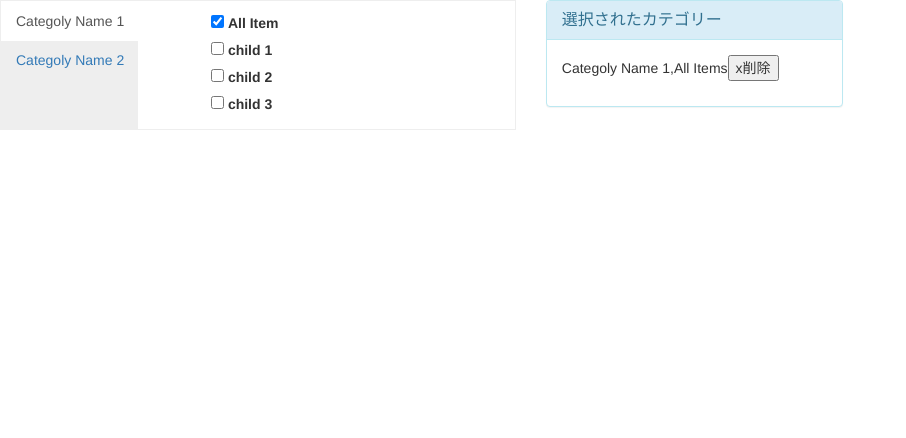
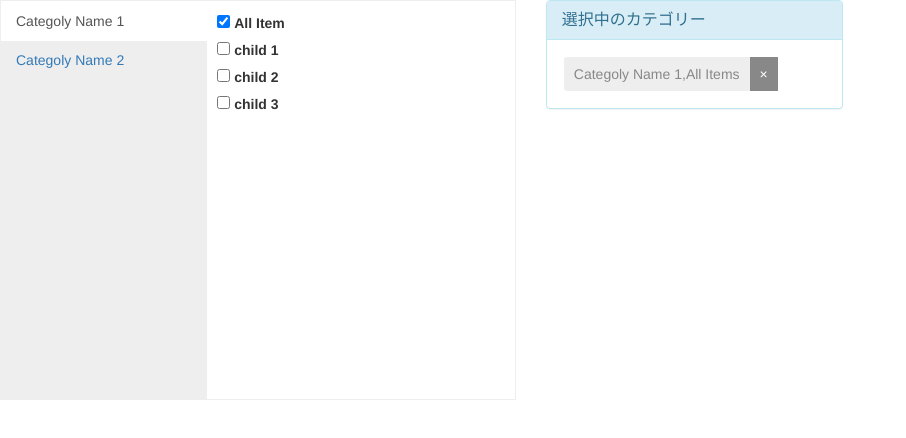
Before and after one commit to ysztnk4/verticalTabList, a website: page public/verticalTab.html in a window 1280 px wide. Both pictures are taken after a click on the checkbox "All Item". Shown: the whole page, without its empty margins (0-906 px from the left). Drawn offline with nearby package versions, Linux system fonts and the light colour scheme.

Commit message:
style: タブ・ラベル部分、選択済みカテゴリーの見た目を修正

```diff
--- a/public/verticalTab.html
+++ b/public/verticalTab.html
@@ -7,14 +7,16 @@
   <link rel="stylesheet" href="src/css/bootstrap.min.css">
 
   <style>
-  .navList {
+  .verticalTabList {
+    height:400px;
     border: 1px solid #eee;
     position: relative;
-    padding-left: 200px;
+    padding-left: 40%;
   }
 
-  .navList .nav-tabs {
+  .verticalTabList .nav-tabs {
     height: 100%;
+    width:40%;
     overflow-x: scroll;
     border: none;
     position: absolute;
@@ -23,24 +25,48 @@
     top: 0;
   }
 
-  .navList .nav-tabs li {
+  .verticalTabList .nav-tabs li {
     float: none;
     display: block;
   }
 
-  .navList .nav-tabs a {
+  .verticalTabList .nav-tabs a {
     margin-right: -1px;
     border-radius: 0;
     border: none;
   }
 
-  .navList .nav-tabs li.active a {
+  .verticalTabList .nav-tabs li.active a {
     border: none;
   }
 
-  .navList .tab-content {
+  .verticalTabList .tab-content {
     padding: 10px;
+    height: 100%;
+    overflow-x: scroll;
   }
+  .checkedList--item {
+    display:inline-block;
+    border-radius:3px;
+    margin:2px;
+    background:#eee;
+    color:#888;
+  }
+  .checkedList--item span {
+    padding :10px;
+  }
+  .checkedList--item button {
+    padding:10px;
+    background:#888;
+    color:#fff;
+    border:none;
+    line-height:1;
+    outline:none;
+  }
+  .checkedList--item button:hover {
+    background:#666;
+  }
+
   </style>
 </head>
 
@@ -48,7 +74,8 @@
 
   <div class="row">
     <div class="col-md-5">
-  <div class="navList">
+      <div class="verticalTabList">
+
         <ul class="nav nav-tabs">
           <li role="presentation" class="active"><a href="#tab1" data-toggle="tab">Categoly Name 1</a></li>
           <li role="presentation"><a href="#tab2" data-toggle="tab">Categoly Name 2</a></li>
@@ -56,6 +83,7 @@
 
         <div class="tab-content">
           <div id="tab1" class="tab-pane active">
+
             <div itemtype="item">
               <div class="bottom-level meta-item">
                 <input type="checkbox" id="browse-item-checkbox1" class="right-pane-checkbox" value="All Items">
@@ -80,7 +108,10 @@
                 <label for="browse-item-checkbox4">child 3</label>
               </div>
             </div>
+
           </div>
+          <!-- End of tab-pane -->
+
           <div id="tab2" class="tab-pane">
             <div itemtype="item">
               <div class="bottom-level meta-item">
@@ -90,8 +121,8 @@
             </div>
             <div itemtype="item">
               <div class="bottom-level meta-item">
-            <input type="checkbox" id="browse-item-checkbox6" class="right-pane-checkbox" value="tab2 child 1">
-            <label for="browse-item-checkbox6">tab2 child 1</label>
+                <input type="checkbox" id="browse-item-checkbox6" class="right-pane-checkbox" value="hyper long text category doyadoya">
+                <label for="browse-item-checkbox6">hyper long text category doyadoya</label>
               </div>
             </div>
             <div itemtype="item">
@@ -107,16 +138,17 @@
               </div>
             </div>
           </div>
+          <!-- End of tab-pane -->
         </div>
-
+        <!-- End of tab-content -->
       </div>
-  <!-- End of .navList -->
+      <!-- End of .verticalTabList -->
     </div>
 
     <div class="col-md-3">
       <div class="panel panel-info">
         <div class="panel-heading">
-      <h3 class="panel-title">選択されたカテゴリー</h3>
+          <h3 class="panel-title">選択中のカテゴリー</h3>
         </div>
         <div class="panel-body">
           <div id="checkedList" class="checkedList">
@@ -153,7 +185,7 @@
 
           var $checkedItem = new Array($categolyTitle, $categolyName);
 
-          $('#checkedList').append('<p class="checkedList--item" data-itemid=' + $itemId + '>' + $checkedItem + '<button class="itemDeleteButton">x削除</button></p>');
+          $('#checkedList').append('<div class="checkedList--item" data-itemid=' + $itemId + '><span>' + $checkedItem + '</span><button class="">&times;</button></div>');
         } else {
           removeItem($itemId);
         }
```
Lines whose indentation alone changed are shown as unchanged.
